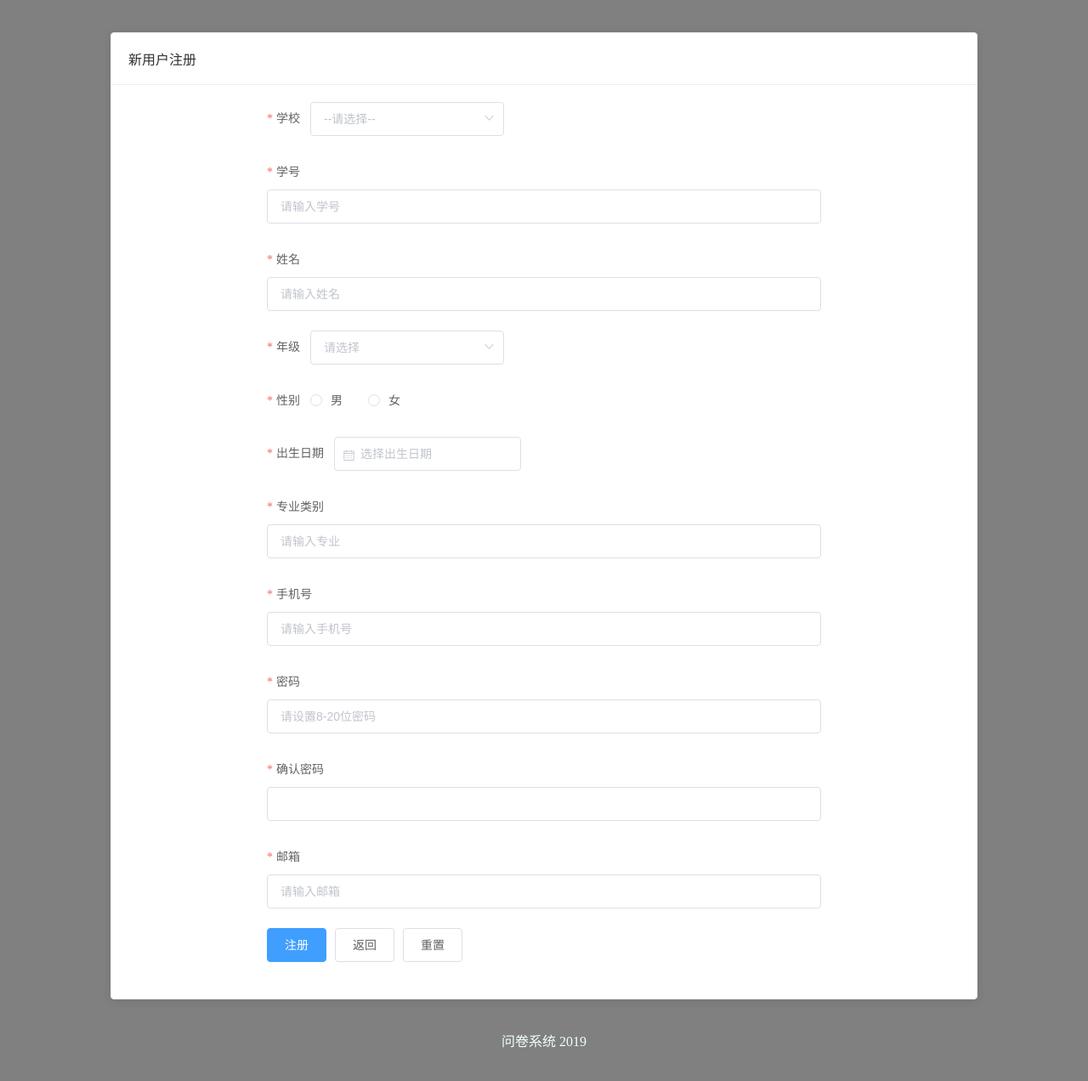
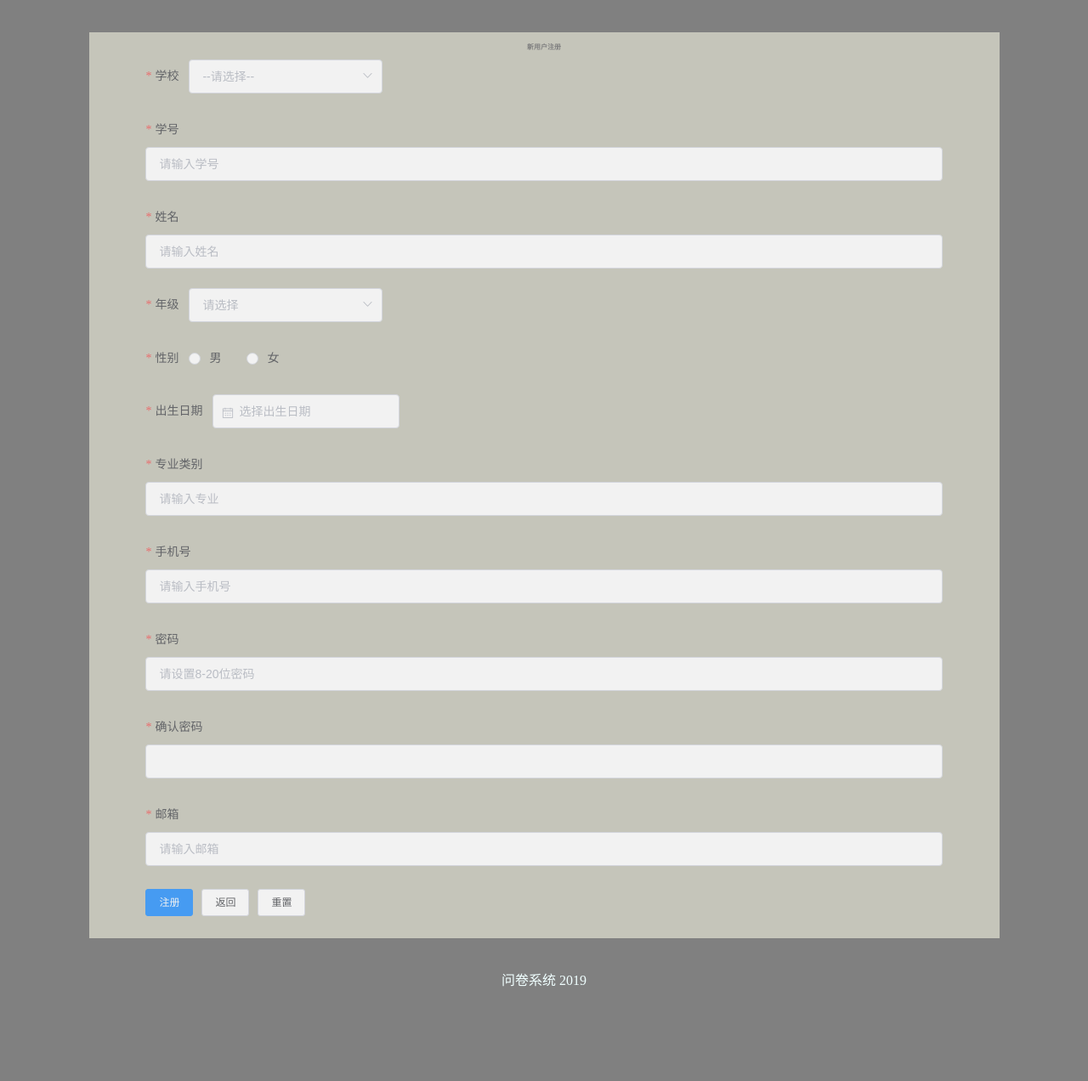
Before and after one commit to BloodBlue/Weekday, a Vue app in the folder frontend/: page /#/register in a window 1280 px wide. Shown: the top 1272 px of the page at 85% size. After the commit the page ends 1222 px from the top, so only its background shows below. Built offline with nearby package versions, Linux system fonts and the light colour scheme.

Commit message:
修改注册、忘记密码页面样式

```diff
--- a/frontend/src/views/Login.vue
+++ b/frontend/src/views/Login.vue
@@ -6,7 +6,7 @@
         <h2 style="text-align: center; font-size: 0.65rem; color: white">大学生体力活动调研平台</h2>
           <div class="divlogin">
             <el-row type="flex" justify="center">
-              <el-col :span="20">
+              <el-col :span="21">
                 <h4 style="text-align: center; font-size: 0.5rem; color: grey">登录</h4>
                 <el-form label-position="left" :model="loginForm" :rules="rules" ref="loginForm">
                   <el-form-item label="用户名" prop="username">
--- a/frontend/src/views/Mailpsw.vue
+++ b/frontend/src/views/Mailpsw.vue
@@ -2,13 +2,11 @@
   <div class="bodymailpsw">
     <el-row type="flex" justify="center">
       <el-col :span="20">
-        <el-card id="login-card">
-          <div slot="header" class="clearfix">
-            <span>忘记密码</span>
-          </div>
+        <div class="divmailpsw">
           <div>
             <el-row type="flex" justify="center">
               <el-col :span="20">
+                <h4 style="text-align: center; font-size: 0.5rem; color: grey">忘记密码</h4>
                 <el-form label-position="left" :model="loginForm" :rules="rules" ref="loginForm">
                   <el-form-item label="邮箱" prop="mailname">
                     <el-input placeholder="请输入邮箱" v-model="loginForm.mailname" ></el-input>
@@ -34,7 +32,7 @@
               </el-col>
             </el-row>
           </div>
-        </el-card>
+        </div>
       </el-col>
     </el-row>
   </div>
@@ -189,4 +187,8 @@ export default {
   padding:10px 0px 30px 0px;
   color: white
 }
+.divmailpsw{
+  background-color:#CDCDC1;
+  opacity: 0.9;
+}
 </style>
--- a/frontend/src/views/Register.vue
+++ b/frontend/src/views/Register.vue
@@ -1,14 +1,12 @@
 <template>
 <div>
   <el-row type="flex" justify="center">
-    <el-col :span="20">
-      <el-card id="login-card">
-        <div slot="header" class="clearfix">
-          <span>新用户注册</span>
-        </div>
+    <el-col :span="21">
+        <div class="divregister">
           <div>
             <el-row type="flex" justify="center">
-              <el-col :span="16">
+              <el-col :span="21">
+                <h4 style="text-align: center; font-size: 0.5rem; color: grey">新用户注册</h4>
                 <el-form label-position="left" status-icon :model="regForm" :rules="rules" ref="regForm">
                   <el-form-item label="学校" prop="schoolName">
                     <el-select
@@ -64,15 +62,15 @@
                     <br/>
                   </el-form-item>
                 <el-form-item>
-                  <el-button type="primary" @click="submitform" >注册</el-button>
-                  <el-button type="password" @click="to('/login')" >返回</el-button>
-                  <el-button @click="reset('regForm')">重置</el-button>
+                  <el-button size="small" type="primary" @click="submitform" >注册</el-button>
+                  <el-button size="small" type="password" @click="to('/login')" >返回</el-button>
+                  <el-button size="small"  @click="reset('regForm')">重置</el-button>
                 </el-form-item>
               </el-form>
             </el-col>
           </el-row>
         </div>
-      </el-card>
+        </div>
     </el-col>
   </el-row>
 </div>
@@ -302,4 +300,8 @@ export default {
   padding:10px 0px 30px 0px;
   color: azure
 }
+.divregister{
+  background-color:#CDCDC1;
+  opacity: 0.9;
+}
 </style>
```
